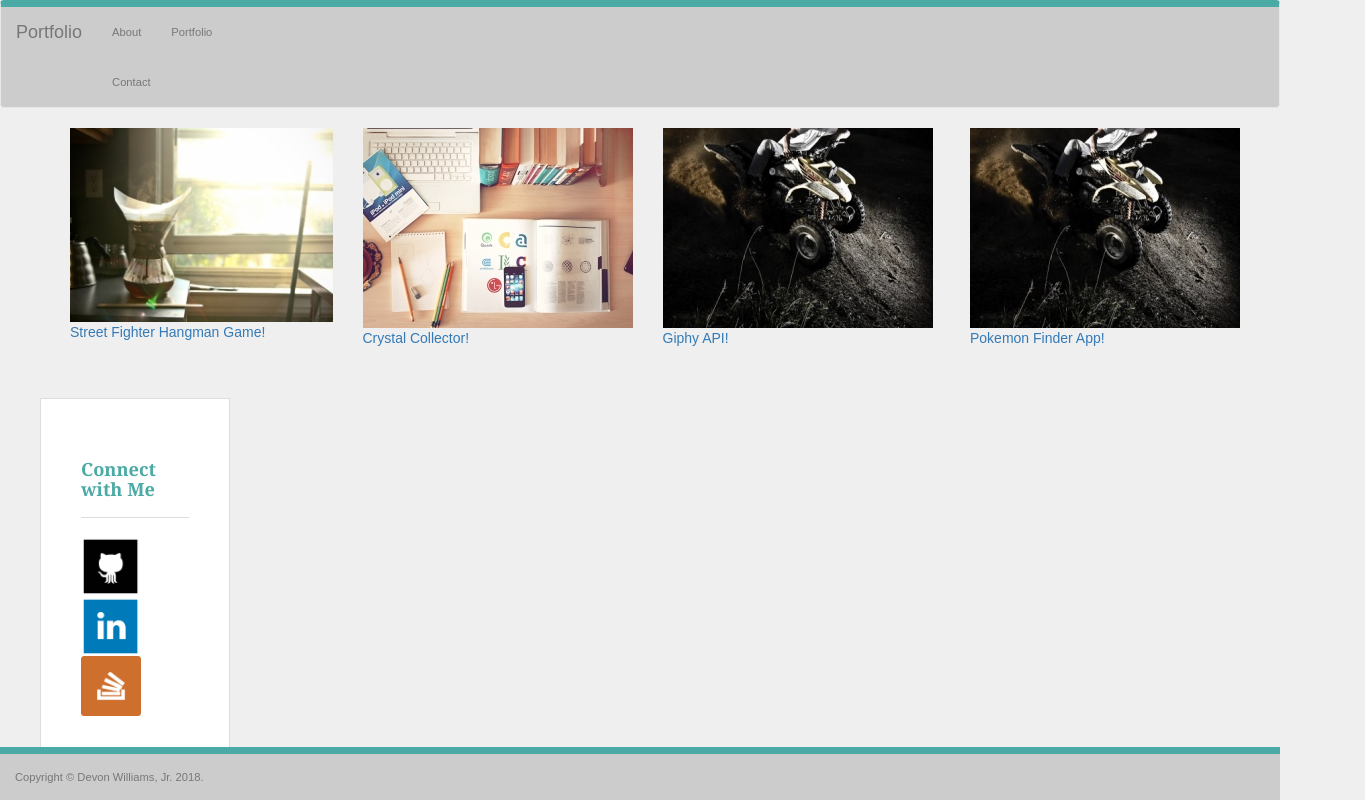
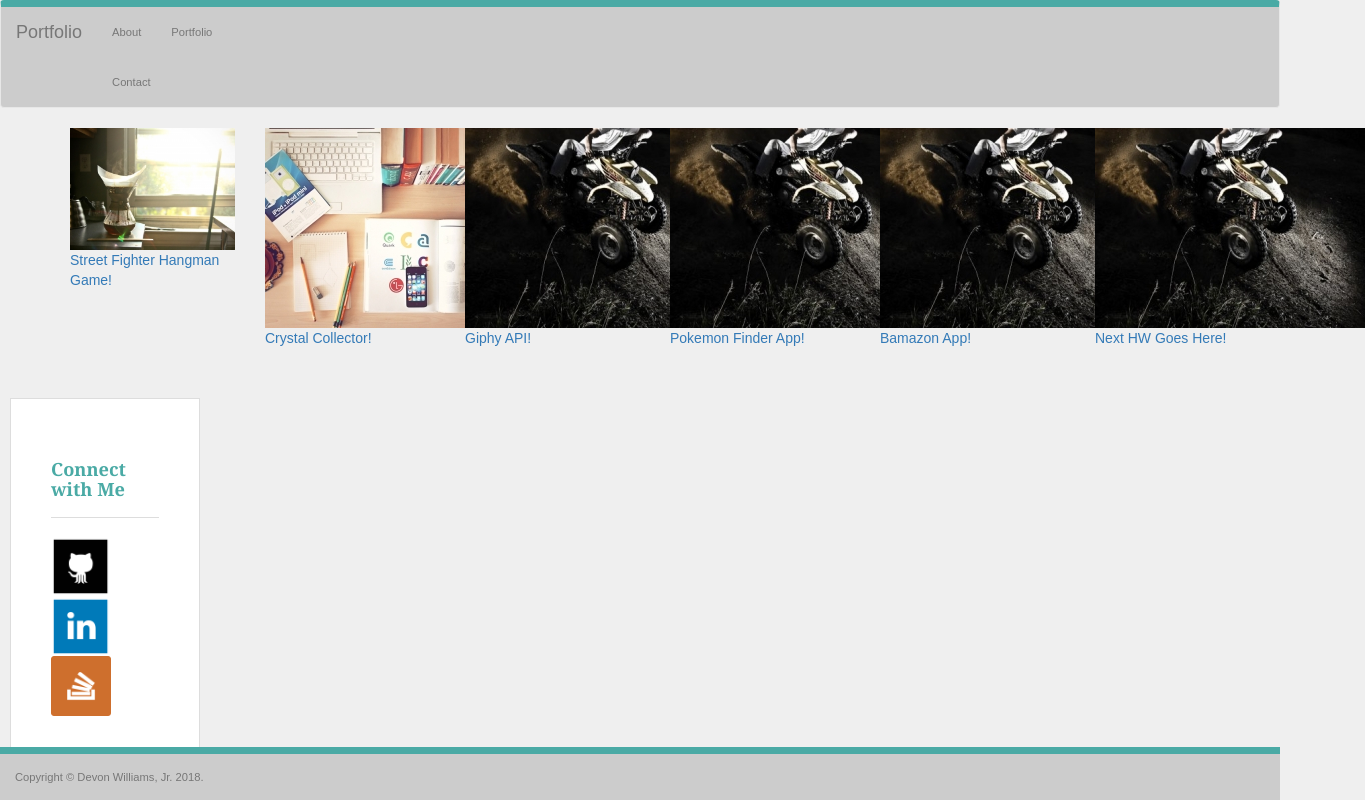
Before and after one commit to Dvnwllms/Bootstrap-Portfolio, a plain HTML site: page portfolio.html in a window 1280 px wide. Shown: the whole page, 1365 px wide, since content can reach past the window. Drawn offline with nearby package versions, Linux system fonts and the light colour scheme.

Commit message:
addedBamazon

```diff
--- a/portfolio.html
+++ b/portfolio.html
@@ -25,28 +25,40 @@
 
     <div class="container">
         <div class="row">
-            <div class= "col-md-3 col-sm-12 col-xs-12">
+            <div class= "col-md-2 col-sm-12 col-xs-12">
                 <img src="images/placeimg_270_200_any.jpg" alt="Hangman Image" class= "img-responsive">
                 <p><a href="https://dvnwllms.github.io/Hangman-Game/">Street Fighter Hangman Game!</a></p>
             </div>
 
         <div class="row">
-            <div class= "col-md-3 col-sm-12 col-xs-12">
+            <div class= "col-md-2 col-sm-12 col-xs-12">
                 <img src="images/phoneonbook.jpg" alt="RPG Game Image" class= "img responsive">
                 <p><a href=" https://dvnwllms.github.io/week-4-game/">Crystal Collector!</a></p>
             </div>
 
         <div class="row">
-            <div class= "col-md-3 col-sm-12 col-xs-12">
+            <div class= "col-md-2 col-sm-12 col-xs-12">
                 <img src="images/atv.jpg" alt="Trivia Game Image" class= "img responsive">
                 <p><a href=" https://dvnwllms.github.io/Giphy-HW/">Giphy API!</a></p>
             </div>
 
             <div class="row">
-                <div class= "col-md-3 col-sm-12 col-xs-12">
+                <div class= "col-md-2 col-sm-12 col-xs-12">
                     <img src="images/atv.jpg" alt="Pokemon Finder Image" class= "img responsive">
                     <p><a href=" https://pkmn-finder.herokuapp.com/">Pokemon Finder App!</a></p>
                 </div>
+
+                <div class="row">
+                    <div class= "col-md-2 col-sm-12 col-xs-12">
+                        <img src="images/atv.jpg" alt="Bamazon" class= "img responsive">
+                        <p><a href=" https://github.com/Dvnwllms/bamazon.git">Bamazon App!</a></p>
+                    </div>
+
+                    <div class="row">
+                        <div class= "col-md-2 col-sm-12 col-xs-12">
+                            <img src="images/atv.jpg" alt="" class= "img responsive">
+                            <p><a href="">Next HW Goes Here!</a></p>
+                        </div>
 
             <div class="row">
                     <div class="col-md-3 col-sm-12 col-xs-12">
```
